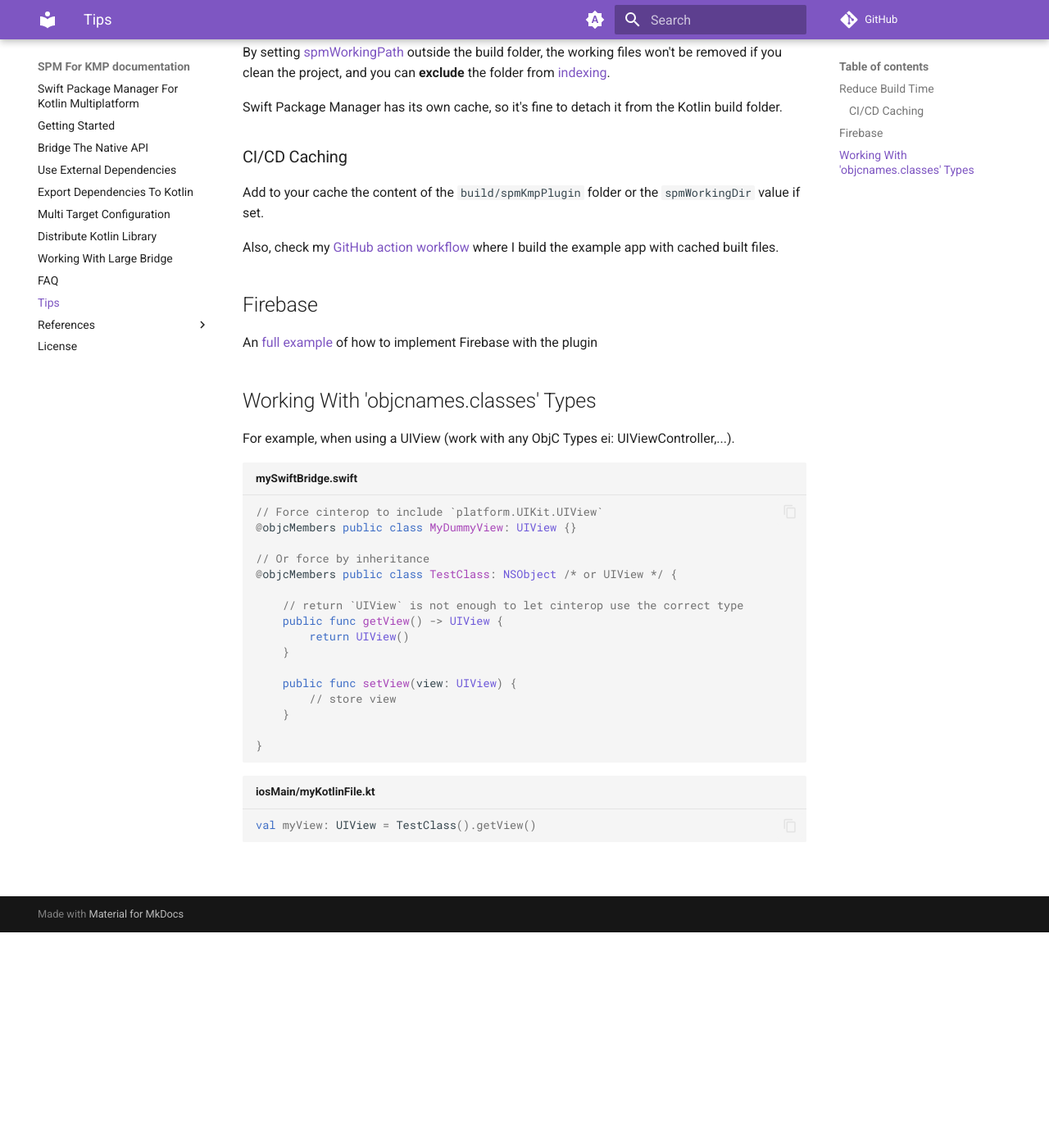
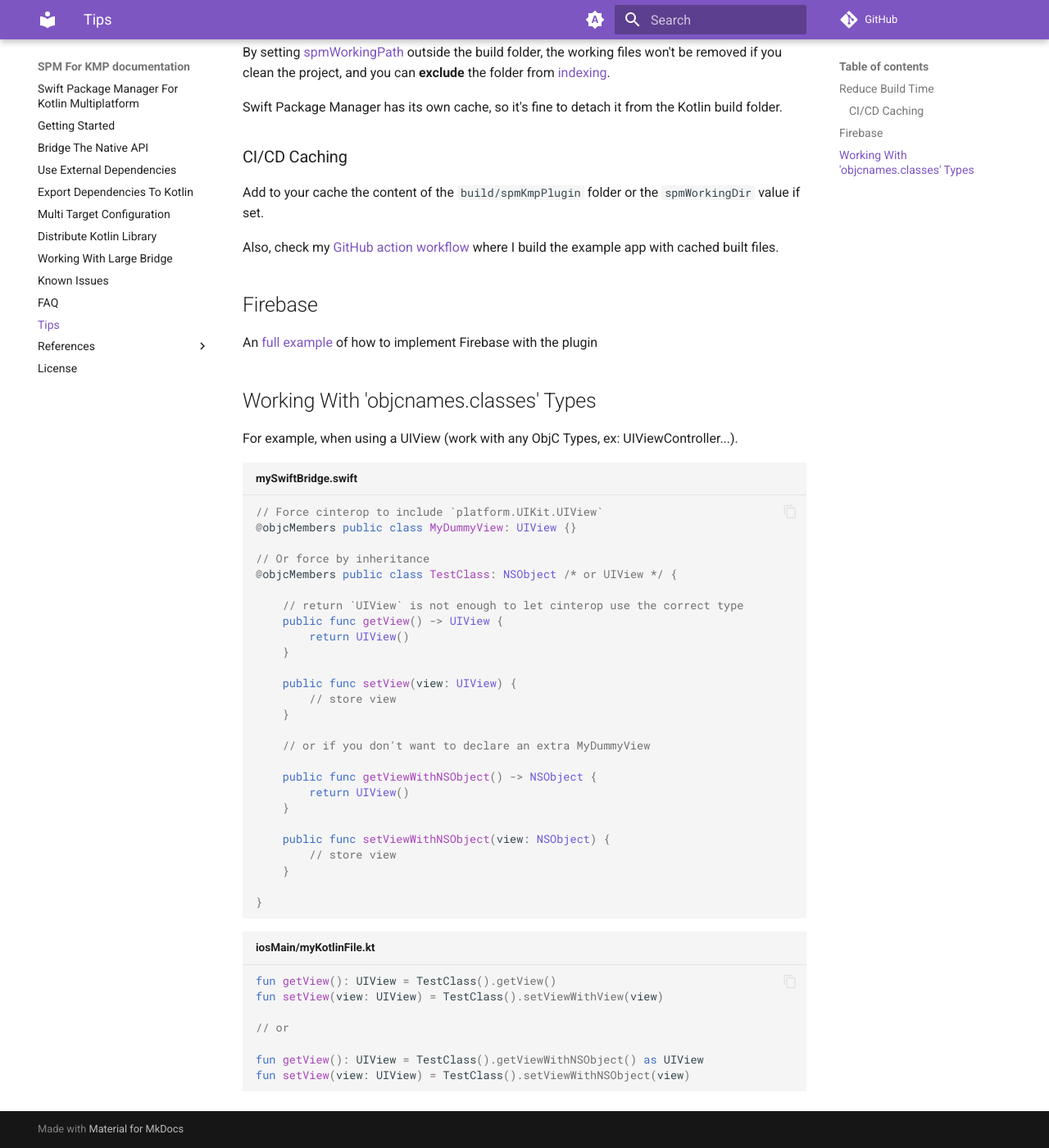
Before and after one commit to frankois944/spm4Kmp, an MkDocs documentation site: the page built from website/docs/tips.md, in a window 1280 px wide and 1400 px high, scrolled down 263 px. Shown: the whole window at 82% size. Built offline with MkDocs 1.6.1 and Material for MkDocs 9.7.7, drawn with Linux system fonts in a browser that asks for light colours; comment, search, counter and statistics services are not loaded.

Commit message:
update example + doc
add known issues + more tips

````diff
--- a/website/docs/tips.md
+++ b/website/docs/tips.md
@@ -22,7 +22,7 @@ An [full example](https://github.com/frankois944/FirebaseKmpDemo) of how to impl
 
 ## Working With 'objcnames.classes' Types
 
-For example, when using a UIView (work with any ObjC Types ei: UIViewController,...).
+For example, when using a UIView (work with any ObjC Types, ex: UIViewController...).
 
 ``` swift title="mySwiftBridge.swift"
 
@@ -41,8 +41,24 @@ For example, when using a UIView (work with any ObjC Types ei: UIViewController,
         // store view
     }
 
+    // or if you don't want to declare an extra MyDummyView
+
+    public func getViewWithNSObject() -> NSObject {
+        return UIView()
+    }
+
+    public func setViewWithNSObject(view: NSObject) {
+        // store view
+    }
+
 }
 ```
 ``` kotlin title="iosMain/myKotlinFile.kt"
-val myView: UIView = TestClass().getView()
+fun getView(): UIView = TestClass().getView()
+fun setView(view: UIView) = TestClass().setViewWithView(view)
+
+// or
+
+fun getView(): UIView = TestClass().getViewWithNSObject() as UIView
+fun setView(view: UIView) = TestClass().setViewWithNSObject(view)
 ```
--- a/website/mkdocs.yml
+++ b/website/mkdocs.yml
@@ -30,6 +30,7 @@ nav:
   - multiTarget.md
   - distribution.md
   - largebridge.md
+  - issues.md
   - faq.md
   - tips.md
   - References:
````
Also changed, not shown: website/docs/issues.md (added, +9 -0 lines), 2 other files.
